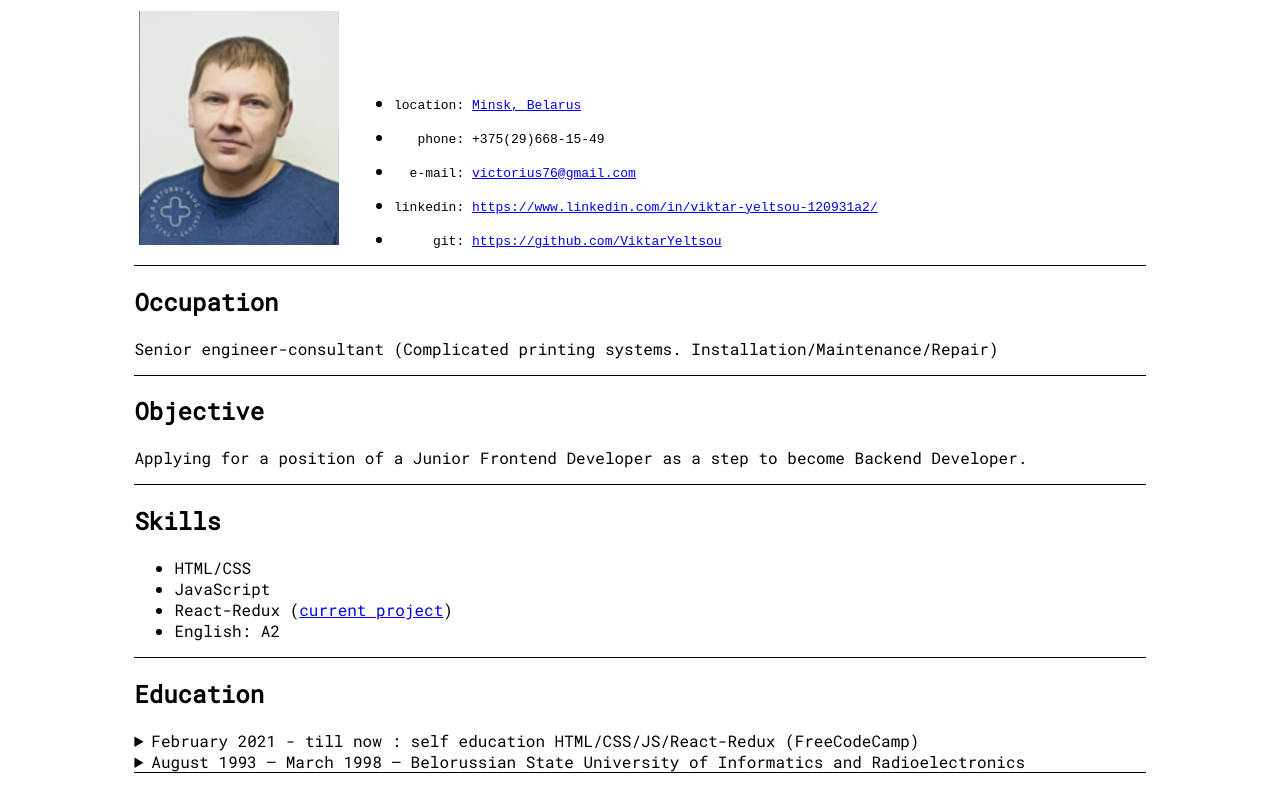
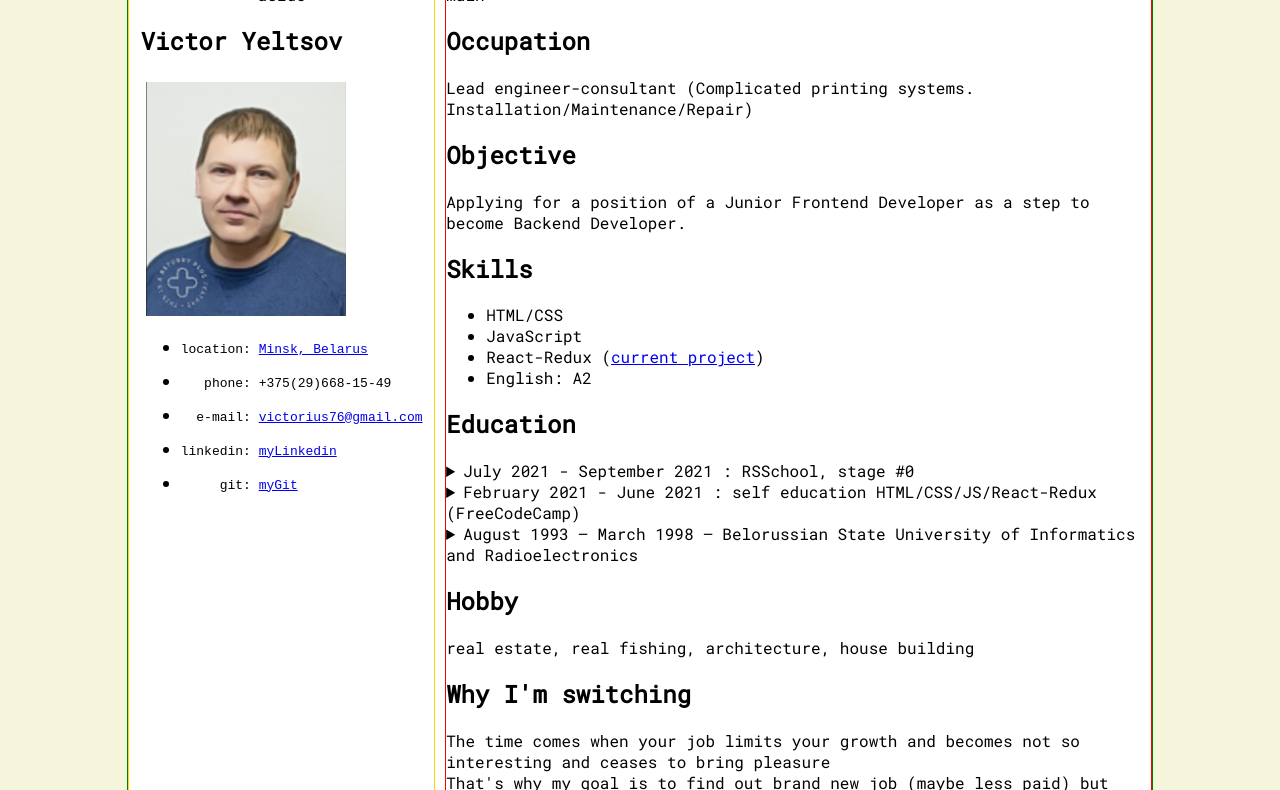
Before and after one commit to ViktarYeltsou/rsschool-cv2, a plain HTML site: page index.html in a window 1280 px wide. Shown: the part 80-870 px from the top of the page. Drawn offline with Linux system fonts and the light colour scheme.

Commit message:
feat: add grid

```diff
--- a/index.html
+++ b/index.html
@@ -5,33 +5,37 @@
     <meta http-equiv="X-UA-Compatible" content="IE=edge">
     <meta name="viewport" content="width=device-width, initial-scale=1.0">
     <title>Victar Yeltsou CV</title>
-    <link rel="stylesheet" href="style.css" />  <!-- using css-styles (+10) -->
+    <link rel="stylesheet" href="style.css" />
 </head>
 <body>
+    body
 <div class="container">
-    <header>    <!-- 1-st semantic tag (+2) -->
+    <header>
+        header
+    </header>
+    <aside>
+        aside
         <div class="contact-info">
-            <h1>Victar Yeltsou</h1> <!-- 1-st <h1> (+5) -->
+            <h1>Victor Yeltsov</h1>
             <span class="photo">
-                <img src="img/myava.png" alt="Avatar">  <!-- image presets with alt (+10) -->
+                <img src="img/myava.png" alt="Avatar">
             </span>
             <div class="links">
-                <ul>        <!-- conacts and skills in ul > li (+10) -->
+                <ul>
                     <li><pre>location: <a href="https://yandex.by/maps/-/CCUeVSAioC" rel="nofollow">Minsk, Belarus</a></pre></li>
                     <li><pre>   phone: +375(29)668-15-49</pre></li>
                     <li><pre>  e-mail: <a href="mailto:victorius76@gmail.com">victorius76@gmail.com</a></pre></li>
-                    <li><pre>linkedin: <a href="https://www.linkedin.com/in/viktar-yeltsou-120931a2/">https://www.linkedin.com/in/viktar-yeltsou-120931a2/</a></pre></li>
-                    <li><pre>     git: <a href="https://github.com/ViktarYeltsou">https://github.com/ViktarYeltsou</a></pre></li>
+                    <li><pre>linkedin: <a href="https://www.linkedin.com/in/viktar-yeltsou-120931a2/">myLinkedin</a></pre></li>
+                    <li><pre>     git: <a href="https://github.com/ViktarYeltsou">myGit</a></pre></li>
                 </ul>
             </div>
         </div>
-
-    </header>
-
-    <main>  <!-- 2-nd semantic tag (+2) -->
-        <section class="occupation">    <!-- 3-d semantic tag (+2) -->
-            <h2>Occupation</h2> <!-- 2-nd <h2> (+5) -->
-            <p>Senior engineer-consultant (Complicated printing systems. Installation/Maintenance/Repair)</p>
+    </aside>
+    <main>
+        main
+        <section class="occupation">
+            <h2>Occupation</h2>
+            <p>Lead engineer-consultant (Complicated printing systems. Installation/Maintenance/Repair)</p>
         </section>
         <section class="objective">
             <h2>Objective</h2>
@@ -49,9 +53,15 @@
         </section>
          <section class="education">
             <h2>Education</h2>
-            <details>   <!-- 4-th semantic tag (+2) -->
-                <summary>   <!-- 5-th semantic tag (+2) -->
-                    February 2021 - till now : self education HTML/CSS/JS/React-Redux (FreeCodeCamp)
+            <details>
+                <summary>
+                    July 2021 - September 2021 : RSSchool, stage #0
+                </summary>
+                <p>CV, Museum, CodeWars...</p>
+            </details>
+            <details>
+                <summary>
+                    February 2021 - June 2021 : self education HTML/CSS/JS/React-Redux (FreeCodeCamp)
                 </summary>
                 <p>FreeCodeCamp</p>
             </details>
@@ -72,7 +82,8 @@
             <p>The time comes when your job limits your growth and becomes not so interesting and ceases to bring pleasure<br>That's why my goal is to find out brand new job (maybe less paid) but with great opportunities</p>
         </section>
     </main>
-    <footer>    <!-- 6-st semantic tag (+0) -->
+    <footer>
+        footer
         <span><a href="https://github.com/ViktarYeltsou">Git</a> <a href="https://rs.school/js/"> <img src="https://rs.school/images/rs_school_js.svg" alt="Rolling Scopes"></a></span>
     </footer>
 </div>
--- a/style.css
+++ b/style.css
@@ -1,28 +1,81 @@
 @import url('https://fonts.googleapis.com/css2?family=Roboto+Mono&display=swap');
 
+html {
+    background-color: beige;
+}
 body {
     font-family: 'Roboto Mono', monospace;
 }
+
 .container{
-    display: block;
-    margin-left: auto;
-    margin-right: auto;
-    width: 80%;
+    max-width: 1024px;
+    /*min-width: 600px;*/
+    margin: 0 auto;
+    background-color: white;
+    border: 1px solid #008000;
+    display: grid;
+    grid-template-areas:
+        "header header"
+        "aside main"
+        "footer footer";
+    /*grid-template-rows: 80px 1fr 70px;  */
+    grid-template-columns: 30% 1fr;
+    grid-row-gap: 10px;
+    grid-column-gap: 10px;
+    }
+
+@media (max-width: 620px) {
+    .container {
+        font-size: 80%;
+      grid-template-areas:
+        "header"
+        "aside"
+        "main"
+        "footer";
+     /* grid-template-rows: 80px 1fr 70px 1fr 70px;  */
+       grid-template-columns: 1fr;
+       justify-items: center;
+    }
+}
+
+header {
+    border: 1px solid blue;
+    grid-area: header;
+}
+aside {
+    border: 1px solid gold;
+    grid-area: aside;
+    justify-items: center;
+}
+.contact-info {
+    /*border: 1px solid black;*/
+
+}
+main {
+    border: 1px solid red;
+    grid-area: main;
+
+
 }
 .photo img{
 
     width: 200px;
-    /*float: right; /* Выравнивание по правому краю */
+    /* float: right; /* Выравнивание по правому краю */
     margin: 5px 5px 0 5px; /* Отступы вокруг фотографии */
 
 }
 .links {
-    display: inline-block;
+    /*display: inline-block;*/
 
 }
-header, section {
-    border-bottom: 1px solid;
+
+footer {
+    border: 1px solid black;
+    grid-area: footer;
+
+
 }
 footer img {
     width: 100px;
+
 }
```
